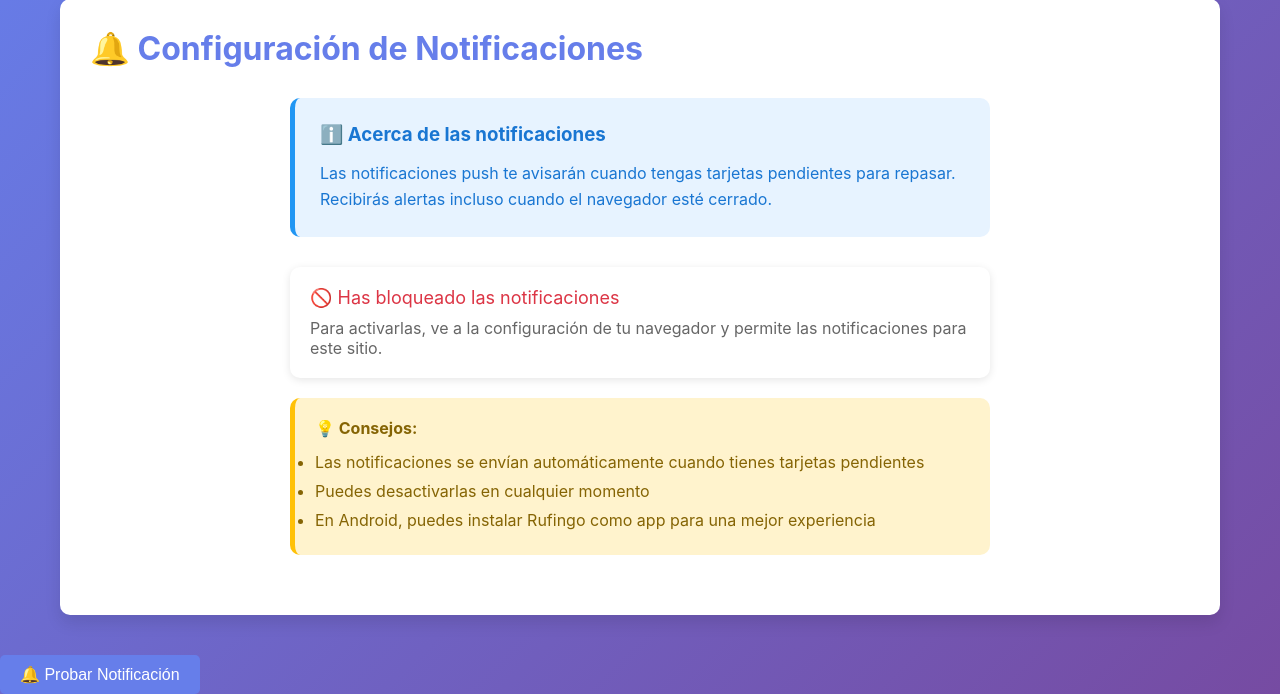
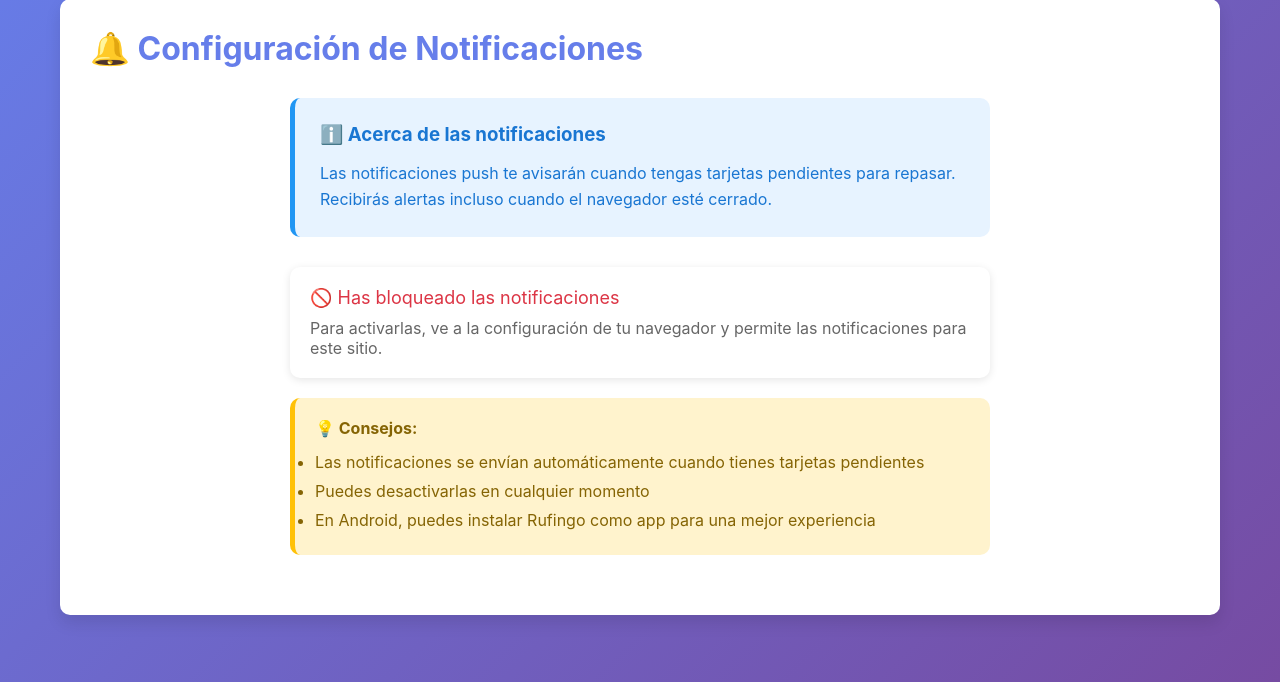
Before and after one commit to jairnarvaez/Rufingo, a Django app: page /notificaciones/ in a window 1280 px wide. Shown: the part 118-812 px from the top of the page. Run offline with Django 5.2, Linux system fonts and the light colour scheme; the visitor is signed in with stand-in values (Sample User, id 1); data that the repository does not hold is empty.

Commit message:
Fix: correccion frontend home

```diff
--- a/flashcards/templates/flashcards/base.html
+++ b/flashcards/templates/flashcards/base.html
@@ -171,29 +171,6 @@
 
     {% block extra_js %}{% endblock %}
 
-	<button onclick="probarNotificacion()" class="btn" style="margin-top: 20px;">
-	    🔔 Probar Notificación
-	</button>
-
-	<script>
-	function probarNotificacion() {
-	    if (Notification.permission === 'granted') {
-	        navigator.serviceWorker.getRegistration().then(reg => {
-	            if (reg) {
-	                reg.showNotification('Rufingo', {
-	                    body: 'Esto es una notificación de prueba',
-	                    icon: '/static/android-chrome-192x192.png',
-	                    vibrate: [200, 100, 200],
-	                    tag: 'test-notification'
-	                });
-	            }
-	        });
-	    } else {
-	        alert('Debes permitir las notificaciones primero.');
-	    }
-	}
-	</script>
-
 	<script>
 	document.addEventListener("DOMContentLoaded", () => {
 	  const logoutBtn = document.getElementById("logout-btn");
```
